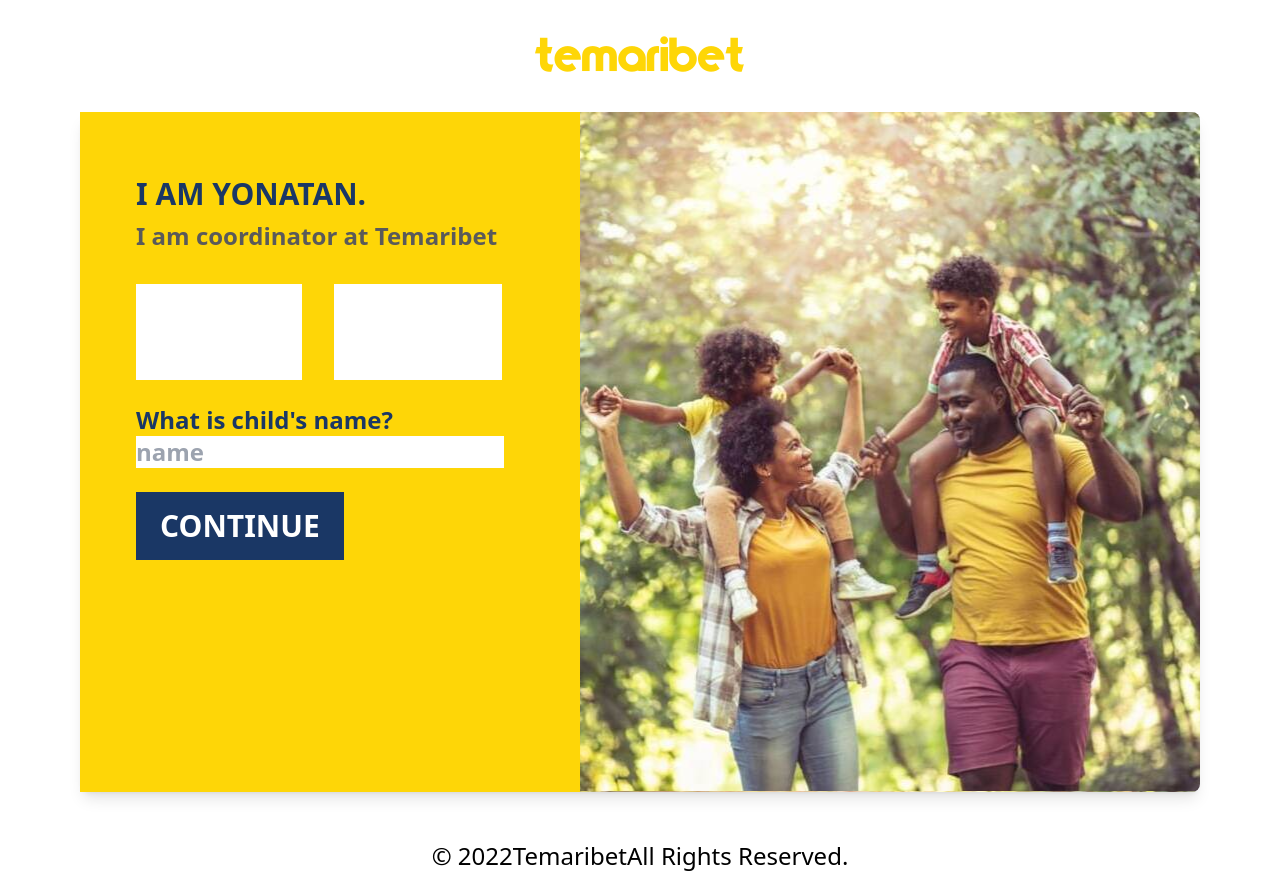
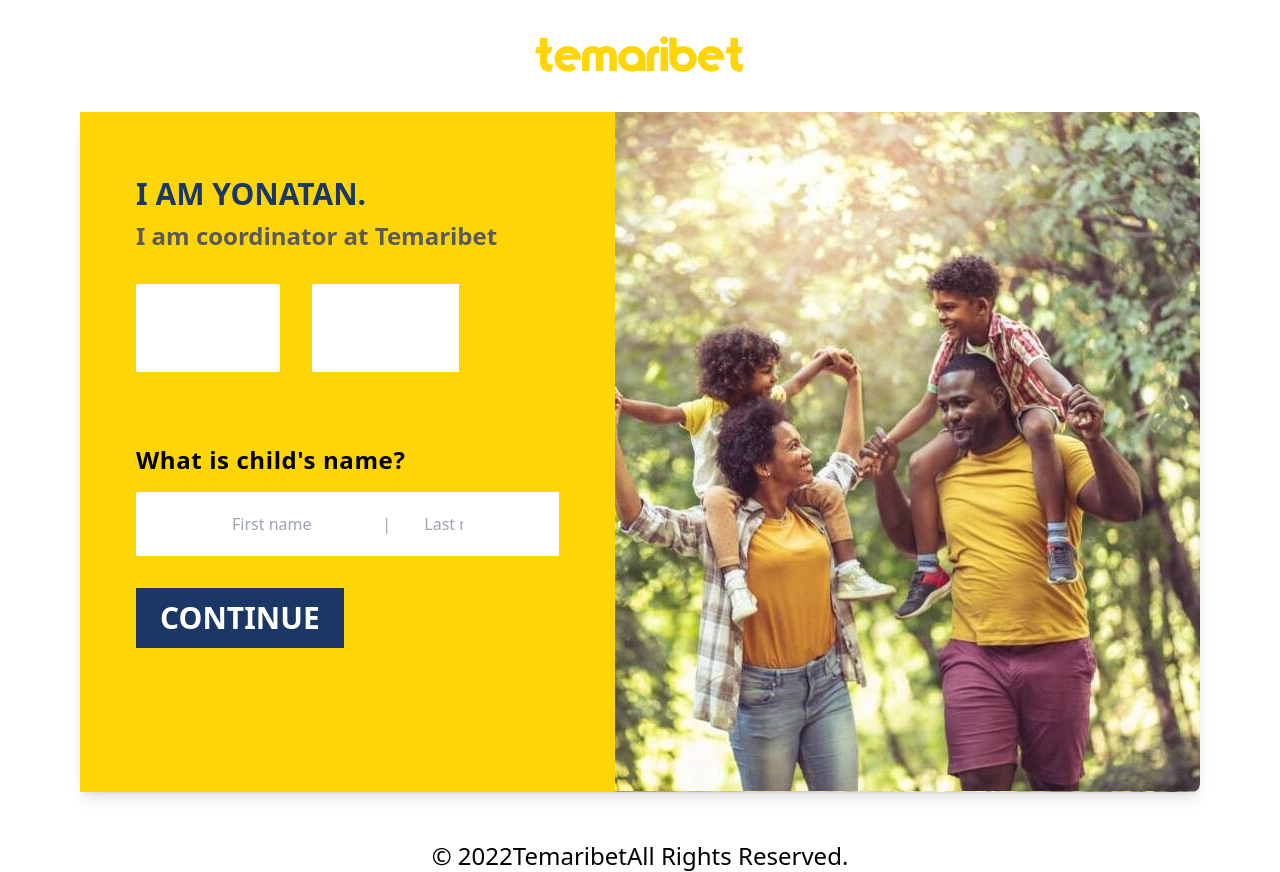
Before and after one commit to bekiTil/Temaribet-front-end-dev, a Next.js app in the folder TemariBet/nextjs-blog/: page /parentRegistration/6 in a window 1280 px wide. Built offline with nearby package versions, Linux system fonts and the light colour scheme.

Commit message:
edited page 2 of parentsregistration page

```diff
--- a/TemariBet/nextjs-blog/components/Parent/child_components/page6.js
+++ b/TemariBet/nextjs-blog/components/Parent/child_components/page6.js
@@ -2,29 +2,29 @@ const Page6 = () => {
   return (
     <div className = "bg-[#FED607]">
       <div>
-        <h1 className="text-3xl text-[#1A3765] font-semibold ">I AM YONATAN.</h1>
+        <h1 className="text-3xl text-[#1A3765] font-bold ">I AM YONATAN.</h1>
         <p className="text-2xl text-[#5A5A5A] font-semibold  pl-0 p-2">I am coordinator at Temaribet</p>
       </div>
       <div className=" flex justify-start">
-        <button className=" text-5xl bg-white text-white text-[#1A3765] font-bold mr-4 my-6 px-10 py-6">
+        <button className=" text-4xl bg-white text-white text-[#1A3765] font-bold mr-4 my-6 px-10 py-6">
           Girl
         </button>
 
-        <button className="text-5xl bg-white text-white text-[#707070] font-bold ml-4 my-6  px-10 py-6">
+        <button className="text-4xl bg-white text-white text-[#707070] font-bold ml-4 my-6  px-10 py-6">
           Boy
         </button>
       </div>
-      <div className="text-[#1A3765] text-2xl  font-bold">
-        <label  for="name">What is child's name?</label>
-        <br></br>
-        <input type="text" id="name" placeHolder="name"></input>
-      </div>
+      <div className = "mt-12">
+          <label className = "tracking-wide font-bold text-2xl" for="phoneN">What is child's name?</label>
+          <br></br>
+          <input className = "mt-4 py-5 px-24" type="text" id="phoneN" placeHolder="First name &nbsp;  &nbsp; &nbsp; &nbsp; &nbsp; &nbsp; &nbsp;  &#124; &nbsp; &nbsp; &nbsp;  Last name" width = "50"/>
+        </div>
 
-      <div>
-        <button className=" text-3xl bg-[#1A3765] text-white font-bold my-6 py-4 px-6 ">
-          CONTINUE
-        </button>
-      </div>
+        <div className = "mt-8 text-center md:text-left">
+          <button className=" bg-[#1A3765] hover:bg-blue-700 text-white text-3xl font-semibold py-3 px-6 ">
+            CONTINUE
+          </button>
+        </div>
     </div>
   );
 };
```
